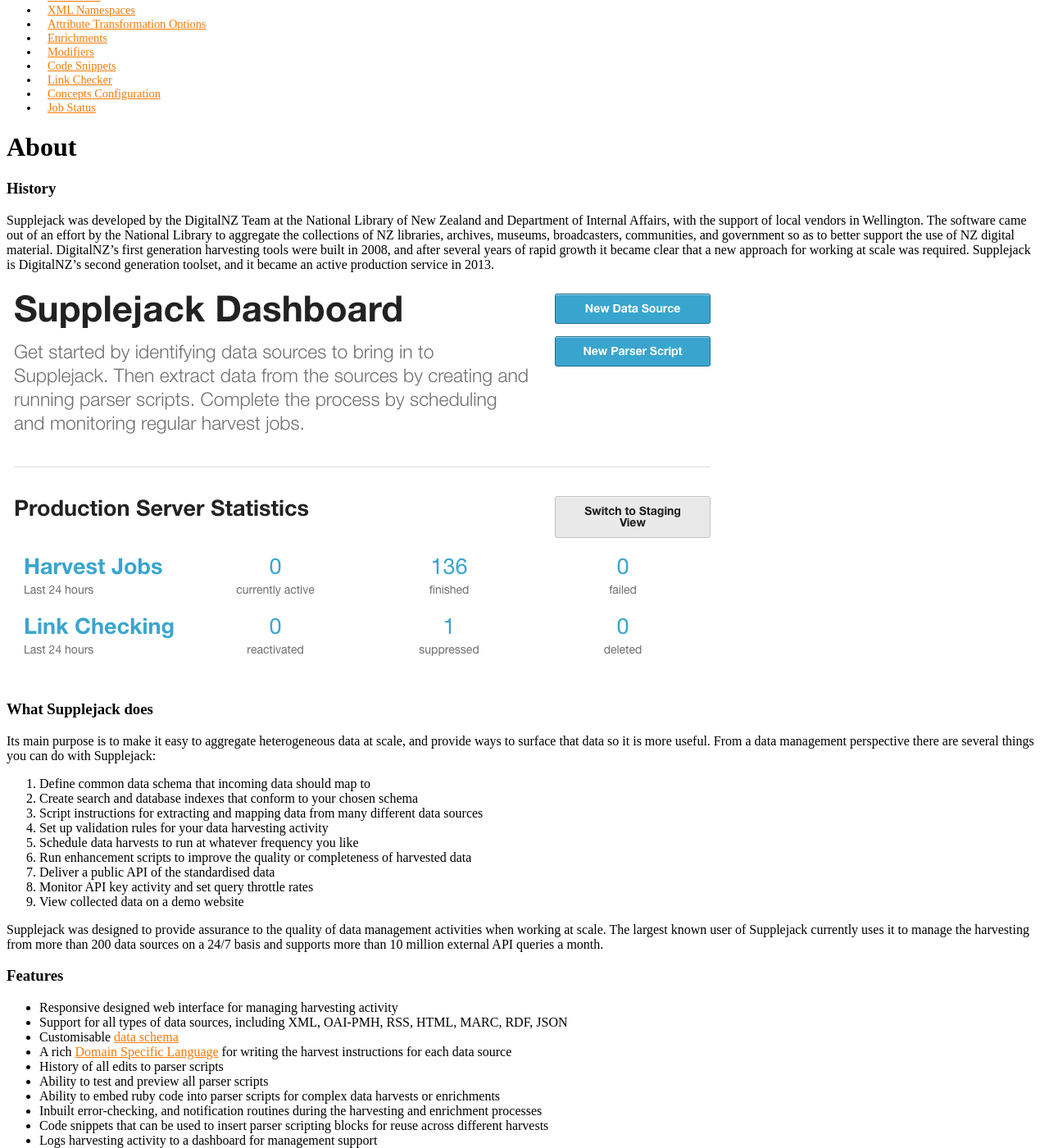
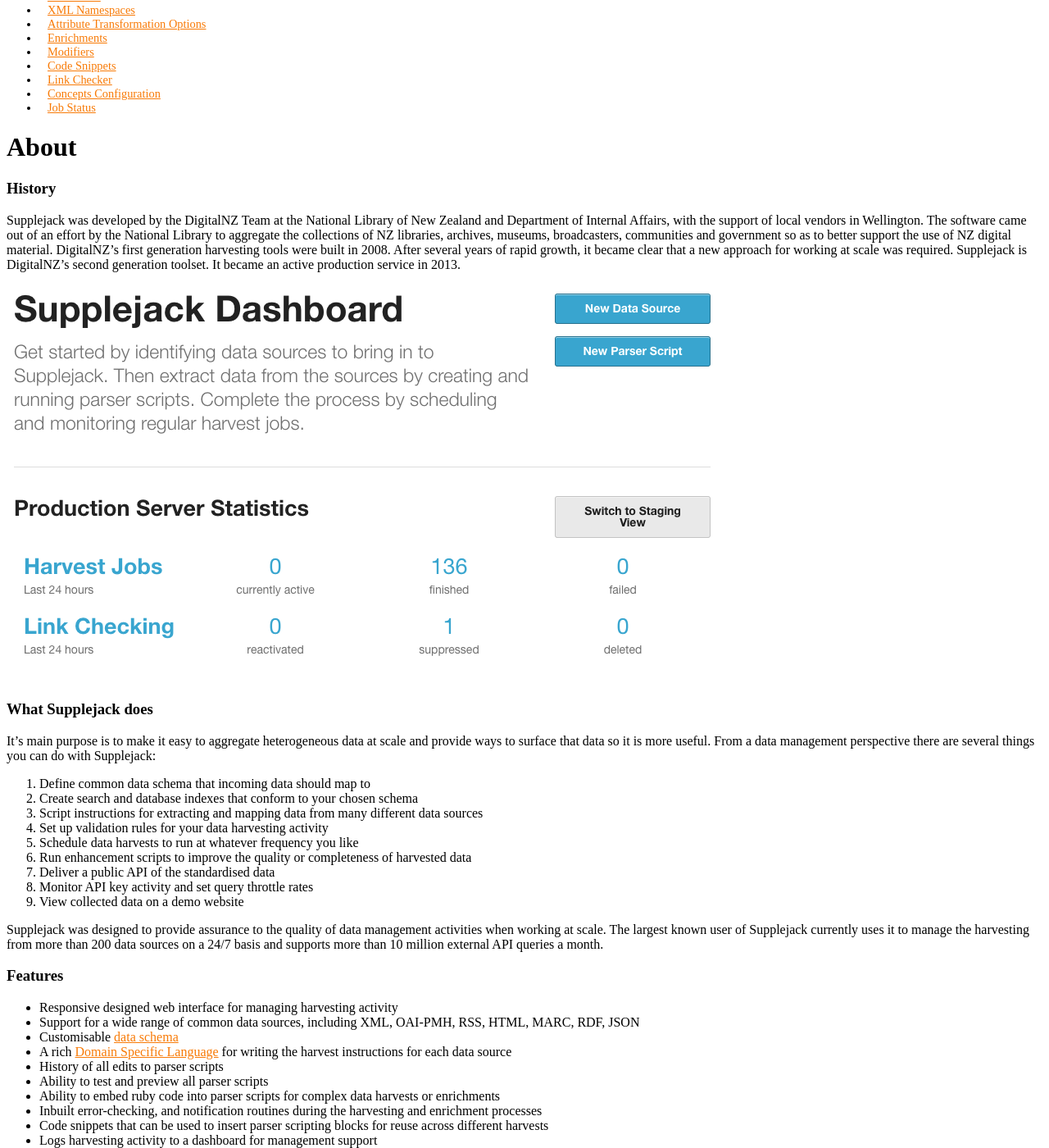
Before and after one commit to DigitalNZ/supplejack, a Jekyll site: the page built from about.md, in a window 1280 px wide and 1400 px high, scrolled down 576 px. Shown: the whole window at 82% size. Built offline with Jekyll 4.4.1, drawn with Linux system fonts in a browser that asks for light colours; Markdown is read by kramdown in place of the engine named in the settings; a style sheet for code colours, icons or effects is not loaded.

Commit message:
Edited About page

```diff
--- a/about.md
+++ b/about.md
@@ -6,13 +6,13 @@
 
 ### History
 
-Supplejack was developed by the DigitalNZ Team at the National Library of New Zealand and Department of Internal Affairs, with the support of local vendors in Wellington. The software came out of an effort by the National Library to aggregate the collections of NZ libraries, archives, museums, broadcasters, communities, and government so as to better support the use of NZ digital material. DigitalNZ's first generation harvesting tools were built in 2008, and after several years of rapid growth it became clear that a new approach for working at scale was required. Supplejack is DigitalNZ's second generation toolset, and it became an active production service in 2013.
+Supplejack was developed by the DigitalNZ Team at the National Library of New Zealand and Department of Internal Affairs, with the support of local vendors in Wellington. The software came out of an effort by the National Library to aggregate the collections of NZ libraries, archives, museums, broadcasters, communities and government so as to better support the use of NZ digital material. DigitalNZ's first generation harvesting tools were built in 2008. After several years of rapid growth, it became clear that a new approach for working at scale was required. Supplejack is DigitalNZ's second generation toolset. It became an active production service in 2013.
 
-![Welcome](http://digitalnz.github.io/supplejack/images/supplejack-home.png)
+![Welcome](images/supplejack-home.png)
 
 ### What Supplejack does
 
-Its main purpose is to make it easy to aggregate heterogeneous data at scale, and provide ways to surface that data so it is more useful. From a data management perspective there are several things you can do with Supplejack:
+It's main purpose is to make it easy to aggregate heterogeneous data at scale and provide ways to surface that data so it is more useful. From a data management perspective there are several things you can do with Supplejack:
 
 1. Define common data schema that incoming data should map to
 2. Create search and database indexes that conform to your chosen schema
@@ -29,7 +29,7 @@
 ### Features
 
 * Responsive designed web interface for managing harvesting activity
-* Support for all types of data sources, including XML, OAI-PMH, RSS, HTML, MARC, RDF, JSON
+* Support for a wide range of common data sources, including XML, OAI-PMH, RSS, HTML, MARC, RDF, JSON
 * Customisable [data schema](http://digitalnz.github.io/supplejack/api/creating-a-schema.html)
 * A rich [Domain Specific Language](http://digitalnz.github.io/supplejack/manager/introduction-to-parser-scripts.html) for writing the harvest instructions for each data source
 * History of all edits to parser scripts
```
